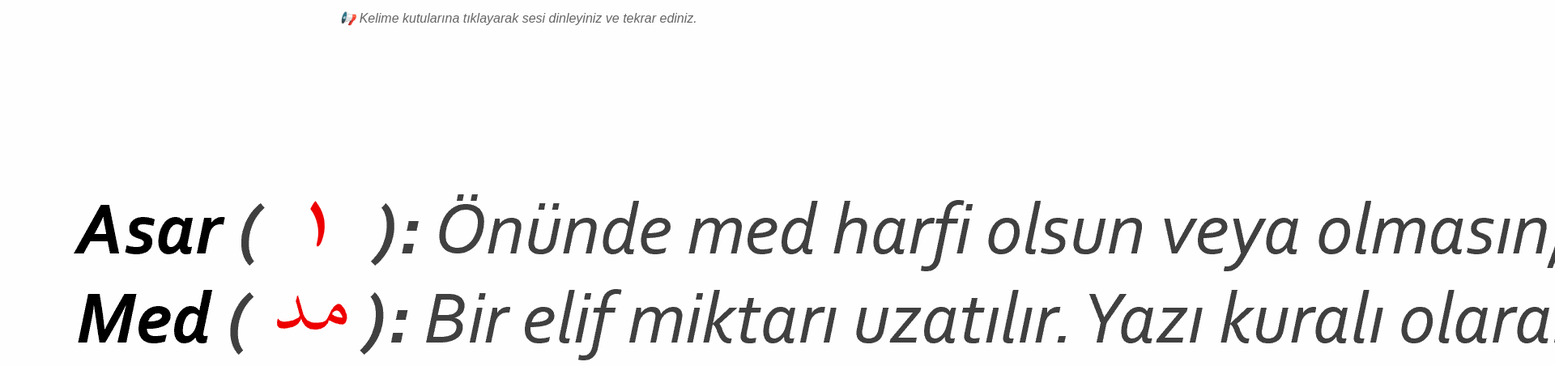
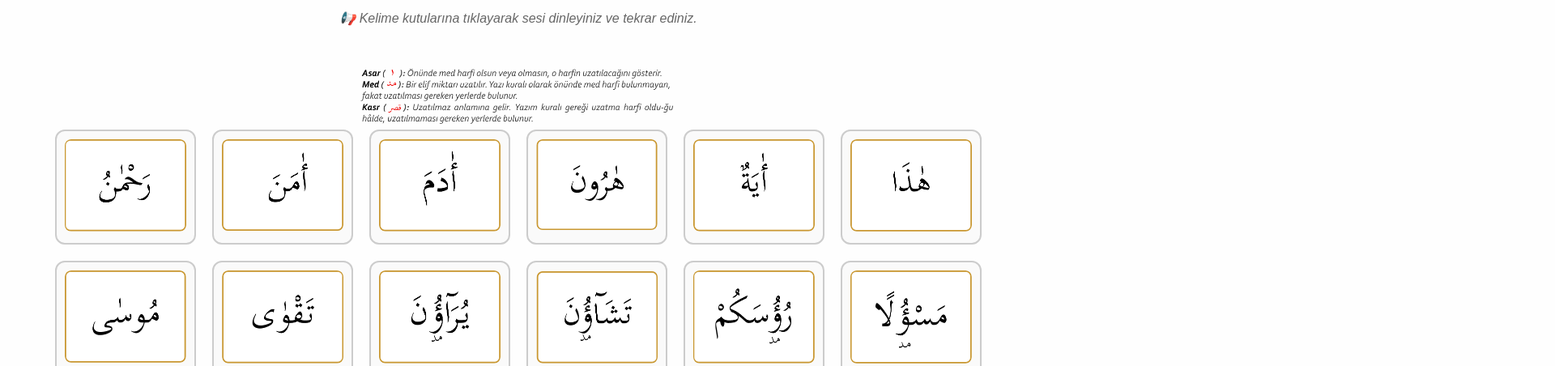
Before and after one commit to Firdevs-demir/medkasr, a plain HTML site: page index.html in a window 1280 px wide. Shown: the part 99-551 px from the top of the page at 81% size, 1920 px wide, since content can reach past the window. Drawn offline with Linux system fonts and the light colour scheme.

Commit message:
Update style.css

```diff
--- a/style.css
+++ b/style.css
@@ -51,3 +51,16 @@ h1 {
   box-shadow: 0 0 15px #007BFFAA;
   transform: scale(1.1);
 }
+.bilgi-kutusu {
+  width: 33.3%;
+  display: block;
+  margin: 0 auto;
+  box-shadow: none;
+  padding: 0;
+  border: none;
+  margin-top: 0;
+}
+
+h1 {
+  margin-bottom: 8px;
+}
```
